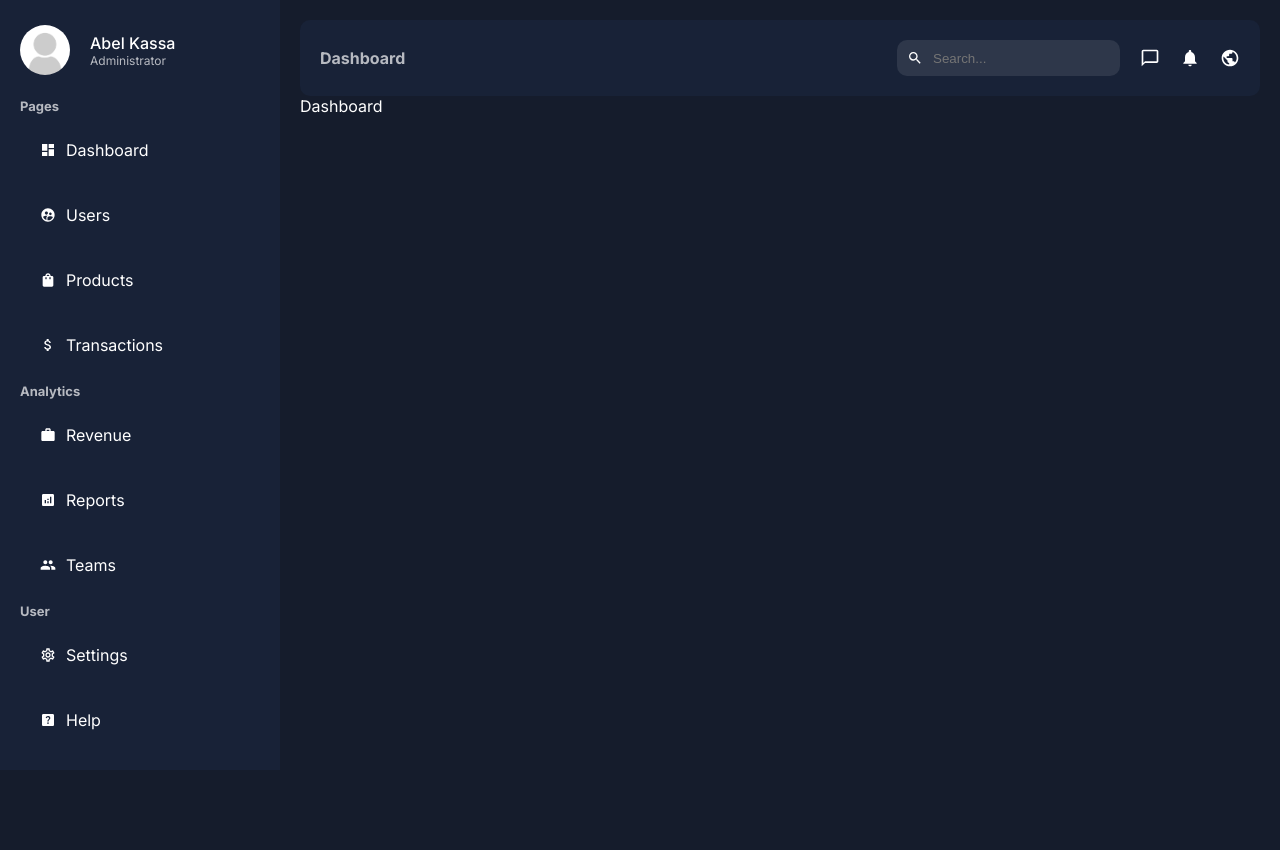
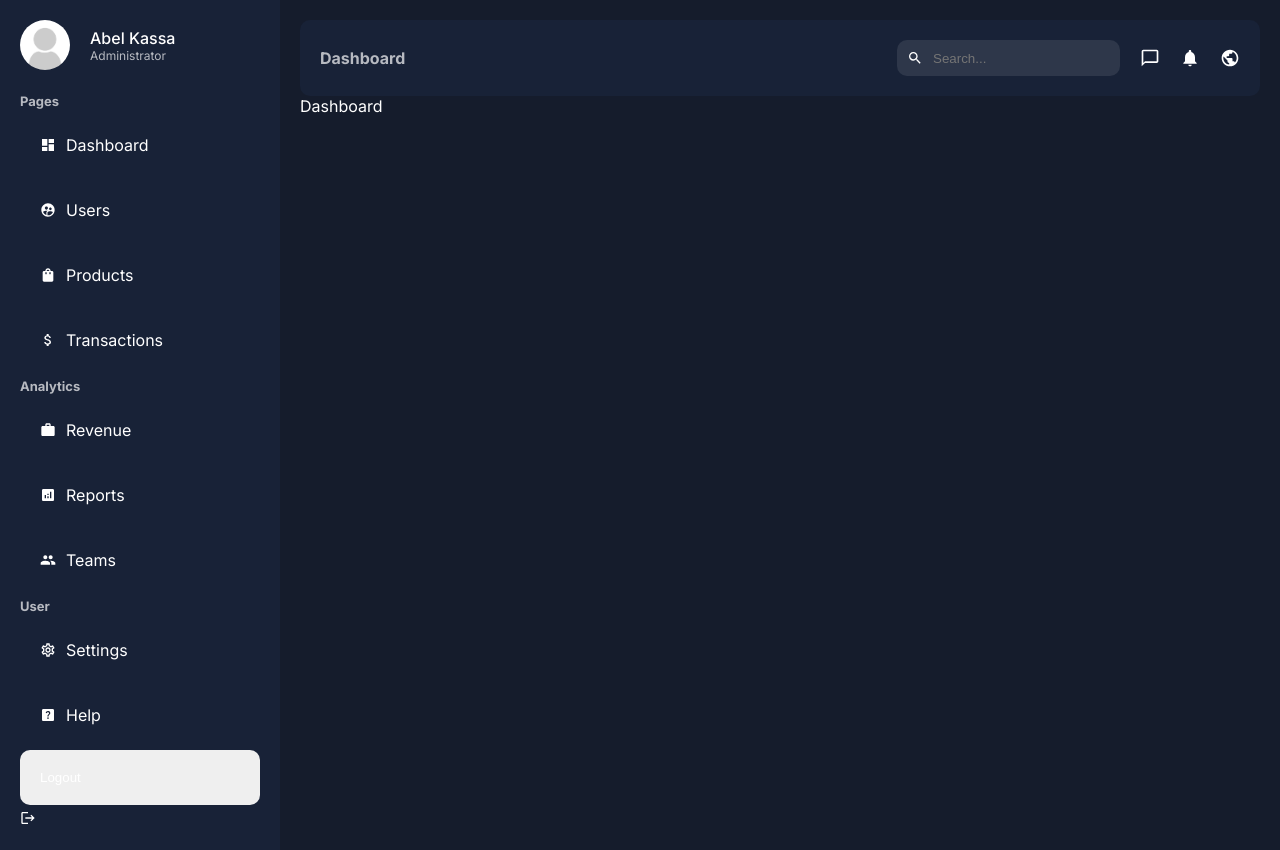
Before and after one commit to akuazzam/alchemi, a Next.js app: page /components/dashboard in a window 1280 px wide. Before the commit the page ends 800 px from the top, so only its background shows below. Built offline with nearby package versions, Linux system fonts and the light colour scheme.

Commit message:
minor_patch_fix

```diff
--- a/src/app/components/Ui/dashboard/sidebar/menuLink/menuLink.jsx
+++ b/src/app/components/Ui/dashboard/sidebar/menuLink/menuLink.jsx
@@ -7,8 +7,6 @@
 const MenuLink = ({item}) => {
 
     const pathname = usePathname()
-
-    console.log(pathname)
     return (
         <Link href = {item.path} className={`${styles.container} ${pathname === item.path && styles.active}`}>
             {item.icon}
--- a/src/app/components/Ui/dashboard/sidebar/sidebar.jsx
+++ b/src/app/components/Ui/dashboard/sidebar/sidebar.jsx
@@ -98,6 +98,8 @@
                     </li>
                 ))}
             </ul>
+            <button className={styles.logout}>Logout</button>
+            <MdLogout />
         </div>
     )
 }
--- a/src/app/components/Ui/dashboard/sidebar/sidebar.module.css
+++ b/src/app/components/Ui/dashboard/sidebar/sidebar.module.css
@@ -39,3 +39,20 @@
     font-size: 13px;
     margin: 10px 0px;
   }
+.logout{
+  padding: 20px;
+  margin: 5px 0px;
+  border-radius: 10px;
+  display: flex;
+  align-items: center;
+  gap: 10px;
+  cursor: pointer;
+  background-color: none;
+  border: none;
+  color: white;
+  width: 100%;
+
+}
+.logout:hover{
+  background-color: #2e374a;
+}
```
